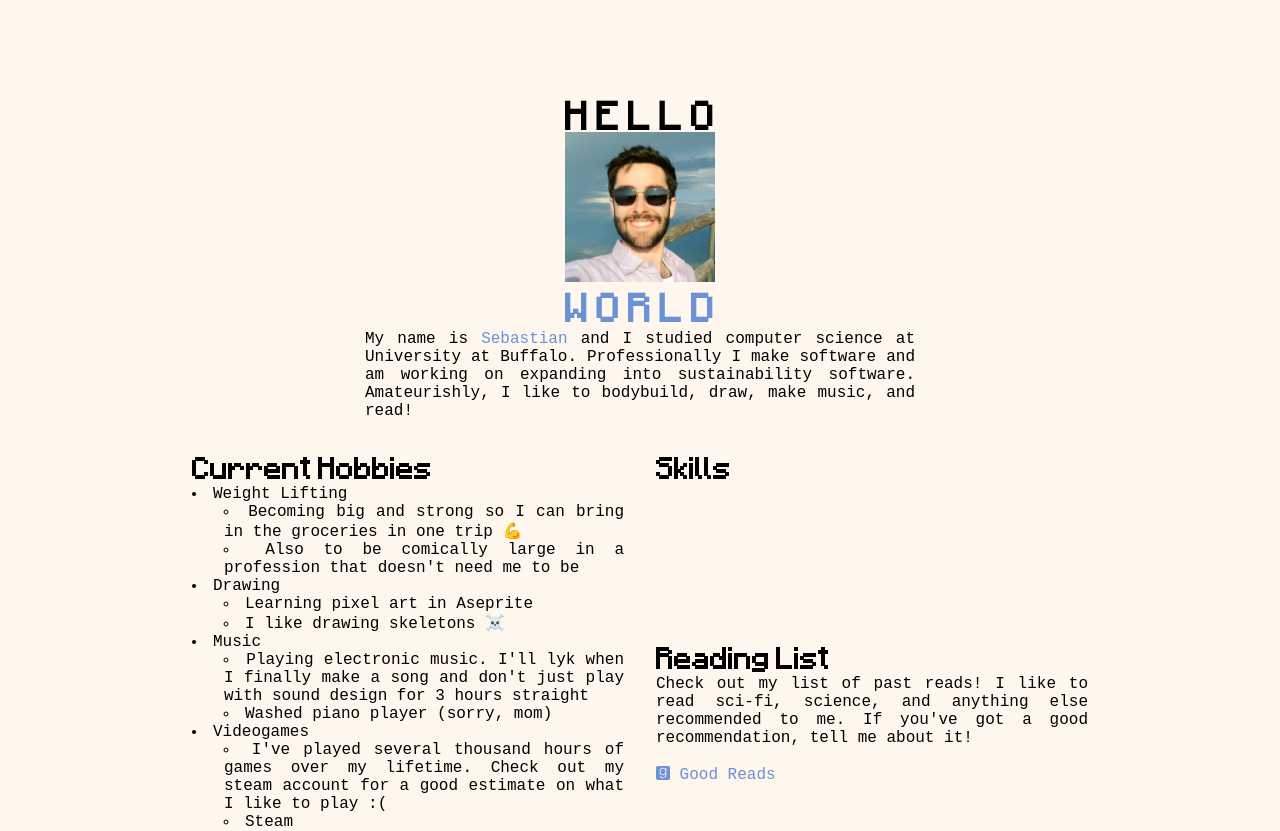
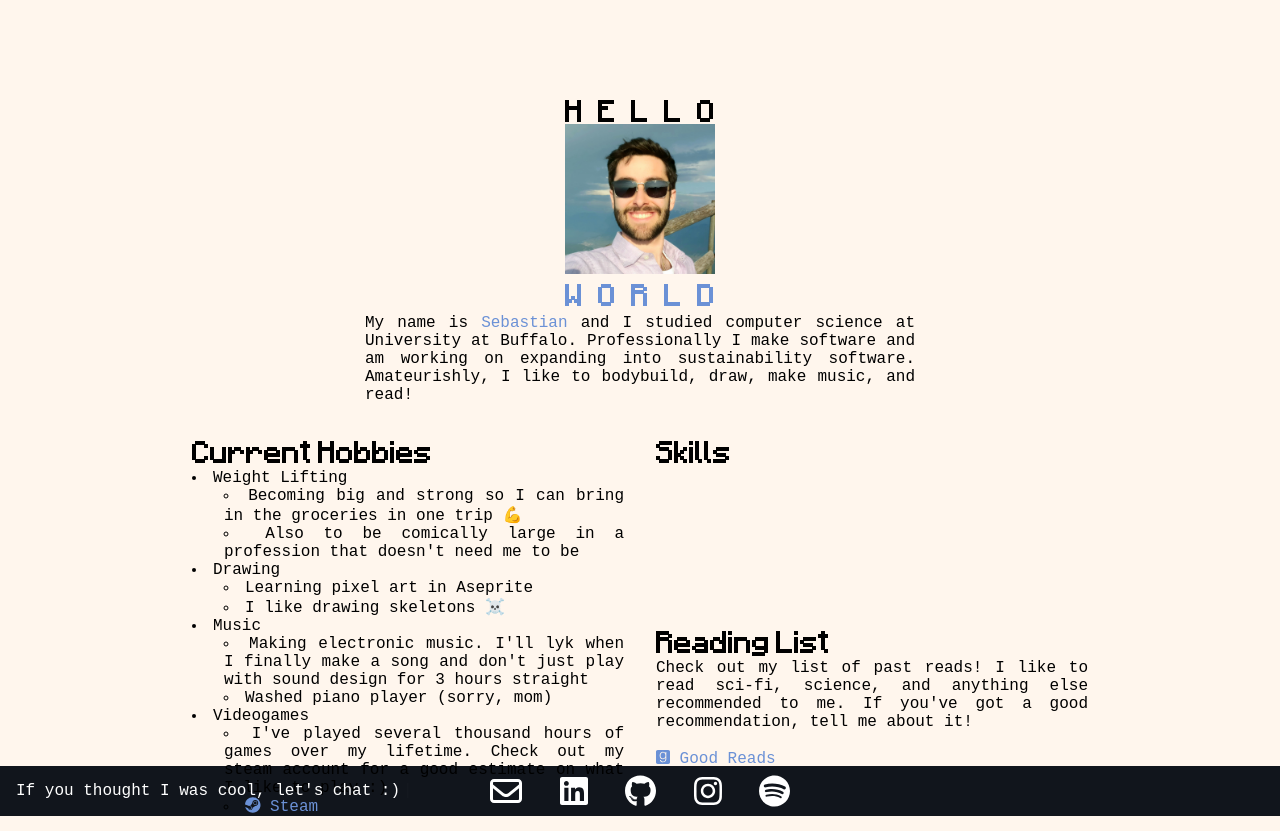
Before and after one commit to srcalo/srcalo.github.io, a Next.js app: page / in a window 1280 px wide. Built offline with nearby package versions, Linux system fonts and the light colour scheme.

Commit message:
Finished footer

```diff
--- a/package.json
+++ b/package.json
@@ -20,6 +20,7 @@
 		"next": "14.2.7",
 		"react": "^18.3.1",
 		"react-dom": "^18.3.1",
+		"react-simple-typewriter": "^5.0.1",
 		"sass": "^1.78.0"
 	},
 	"devDependencies": {
--- a/src/app/layout.tsx
+++ b/src/app/layout.tsx
@@ -4,6 +4,7 @@ import localFont from "next/font/local";
 
 import "./styles/globals.scss";
 import "@fortawesome/fontawesome-svg-core/styles.css";
+import Footer from "./util/footer";
 
 const minecraft = localFont({ src: "../../public/fonts/Minecraftia-Regular.ttf" });
 
@@ -13,9 +14,14 @@ export const metadata: Metadata = {
 };
 
 export default function RootLayout({ children }: Readonly<{ children: React.ReactNode }>) {
+	console.log("Why are you looking in here? Are you a nerd like me?");
+
 	return (
 		<html lang="en">
-			<body>{children}</body>
+			<body>
+				{children}
+				<Footer />
+			</body>
 		</html>
 	);
 }
--- a/src/app/page.tsx
+++ b/src/app/page.tsx
@@ -2,15 +2,15 @@ import Image from "next/image";
 import styles from "./styles/home.module.scss";
 import TextLink from "./util/link";
 import { FontAwesomeIcon } from "@fortawesome/react-fontawesome";
-import { faGoodreads } from "@fortawesome/free-brands-svg-icons";
+import { faGoodreads, faSteam } from "@fortawesome/free-brands-svg-icons";
 
 export default function Home() {
 	return (
-		<main className={"main"}>
-			<div className={"wrapper"}>
-				<div className={styles.titleWrapper}>
+		<main className="main">
+			<div className="wrapper">
+				<section className={styles.titleWrapper}>
 					<div className={styles.imageContainer}>
-						<h1 title={"HELLO"}>
+						<h1 title="HELLO">
 							<span>H</span>
 							<span>E</span>
 							<span>L</span>
@@ -18,7 +18,7 @@ export default function Home() {
 							<span>O</span>
 						</h1>
 						<Image src="/images/pfp_calo-somoza_sebastian.jpg" alt="Sebastian Profile Photo" width={150} height={150} />
-						<h1 className={"primary"} title="WORLD">
+						<h1 className="primary" title="WORLD">
 							<span>W</span>
 							<span>O</span>
 							<span>R</span>
@@ -27,11 +27,11 @@ export default function Home() {
 						</h1>
 					</div>
 					<p>
-						My name is <span className={"primary"}>Sebastian</span> and I studied computer science at University at Buffalo. Professionally I make software and am working on expanding into
+						My name is <span className="primary">Sebastian</span> and I studied computer science at University at Buffalo. Professionally I make software and am working on expanding into
 						sustainability software. Amateurishly, I like to bodybuild, draw, make music, and read!
 					</p>
-				</div>
-				<div className={styles.contentWrapper}>
+				</section>
+				<section className={styles.contentWrapper}>
 					<div className={styles.hobbiesWrapper}>
 						<h2>Current Hobbies</h2>
 						<ul>
@@ -52,15 +52,19 @@ export default function Home() {
 							<li>
 								Music
 								<ul>
-									<li>Playing electronic music. I&#39;ll lyk when I finally make a song and don&#39;t just play with sound design for 3 hours straight</li>
-									<li>Washed piano player (sorry, mom)</li>
+									<li>Making electronic music. I&#39;ll lyk when I finally make a song and don&#39;t just play with sound design for 3 hours straight</li>
+									<li>Washed piano player &#40;sorry, mom&#41;</li>
 								</ul>
 							</li>
 							<li>
 								Videogames
 								<ul>
-									<li>I&#39;ve played several thousand hours of games over my lifetime. Check out my steam account for a good estimate on what I like to play :&#40;</li>
-									<li>Steam</li>
+									<li>I&#39;ve played several thousand hours of games over my lifetime. Check out my steam account for a good estimate on what I like to play :&#41;</li>
+									<li>
+										<TextLink href="https://steamcommunity.com/id/BeanSpace/">
+											<FontAwesomeIcon icon={faSteam} /> Steam
+										</TextLink>
+									</li>
 								</ul>
 							</li>
 						</ul>
@@ -77,7 +81,7 @@ export default function Home() {
 							<FontAwesomeIcon icon={faGoodreads} /> Good Reads
 						</TextLink>
 					</div>
-				</div>
+				</section>
 			</div>
 		</main>
 	);
--- /dev/null
+++ b/src/app/styles/footer.module.scss
@@ -0,0 +1,28 @@
+.footer {
+	background-color: #11151c;
+	height: 50px;
+}
+.footerWrapper {
+	display: grid;
+	grid-template-columns: repeat(3, 1fr);
+	height: 100%;
+	padding: 0 1em;
+}
+
+.eyeCatcher {
+	grid-column: 1;
+	color: white;
+	align-self: center;
+}
+
+.socials {
+	grid-column: 2;
+	width: 300px;
+	margin: auto;
+	display: flex;
+	justify-content: space-between;
+
+	a {
+		color: white;
+	}
+}
--- a/src/app/styles/globals.scss
+++ b/src/app/styles/globals.scss
@@ -58,7 +58,9 @@ li > ul {
 }
 
 .main {
-	margin-top: 100px;
+	padding-top: 100px;
+	min-height: 100vh;
+	margin-bottom: -50px;
 }
 
 .wrapper {
--- /dev/null
+++ b/src/app/util/eyecatcher.tsx
@@ -0,0 +1,23 @@
+"use client";
+
+import f from "../styles/footer.module.scss";
+import { useState, useEffect } from "react";
+import { Typewriter } from "react-simple-typewriter";
+
+const phrases: string[] = [
+	"If you thought I was cool, let's chat :)",
+	"Would you like to grab some lunch?",
+	"Don't be shy, say hello!",
+	"I hope you enjoy your stay",
+	"Sometimes I wonder if I'm being watched",
+	"Won't you say hello?",
+	"Check out my spotify!",
+];
+
+export default function EyeCatcher() {
+	return (
+		<div className={f.eyeCatcher}>
+			<Typewriter words={phrases} typeSpeed={30} deleteSpeed={15} delaySpeed={5000} loop={false} cursor={true} cursorBlinking={true} />
+		</div>
+	);
+}
--- /dev/null
+++ b/src/app/util/footer.tsx
@@ -0,0 +1,34 @@
+import TextLink from "./link";
+import { FontAwesomeIcon } from "@fortawesome/react-fontawesome";
+import { faEnvelope } from "@fortawesome/free-regular-svg-icons";
+import { faGithub, faInstagram, faLinkedin, faSpotify } from "@fortawesome/free-brands-svg-icons";
+import f from "../styles/footer.module.scss";
+
+import EyeCatcher from "./eyecatcher";
+
+export default function Footer() {
+	return (
+		<footer className={f.footer}>
+			<div className={f.footerWrapper}>
+				<EyeCatcher />
+				<address className={f.socials}>
+					<TextLink href="mailto:sebastianrcalo@gmail.com">
+						<FontAwesomeIcon icon={faEnvelope} size="2x" />
+					</TextLink>
+					<TextLink href="https://www.linkedin.com/in/sebastianrcalo/">
+						<FontAwesomeIcon icon={faLinkedin} size="2x" />
+					</TextLink>
+					<TextLink href="https://github.com/srcalo">
+						<FontAwesomeIcon icon={faGithub} size="2x" />
+					</TextLink>
+					<TextLink href="https://www.instagram.com/_sebastiancalo_/">
+						<FontAwesomeIcon icon={faInstagram} size="2x" />
+					</TextLink>
+					<TextLink href="https://open.spotify.com/user/blablathesecond?si=7b6c15077b5c4ac4">
+						<FontAwesomeIcon icon={faSpotify} size="2x" />
+					</TextLink>
+				</address>
+			</div>
+		</footer>
+	);
+}
```
Also changed, not shown: 1 other file (tests, documents, lock files or other folders).
